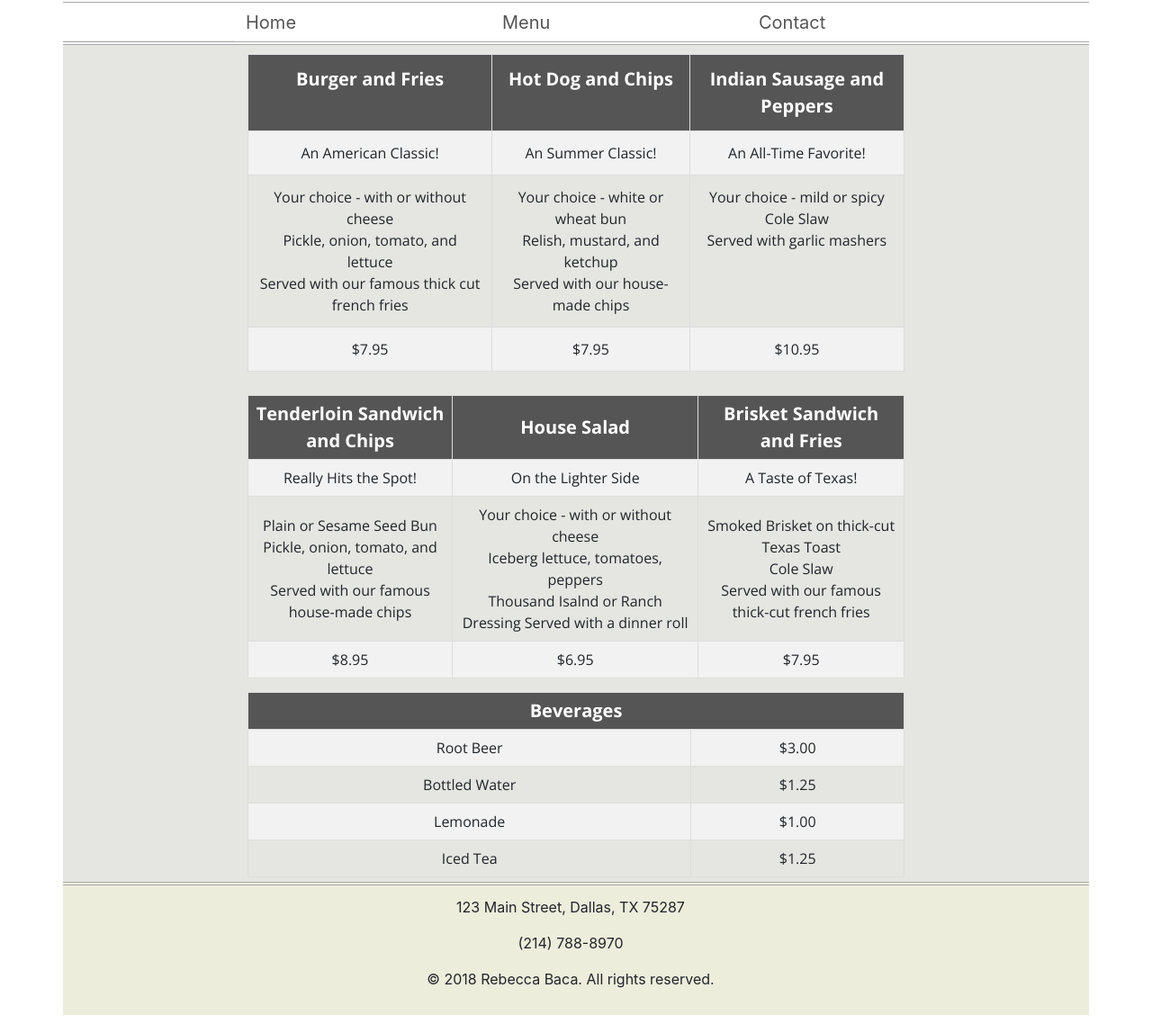
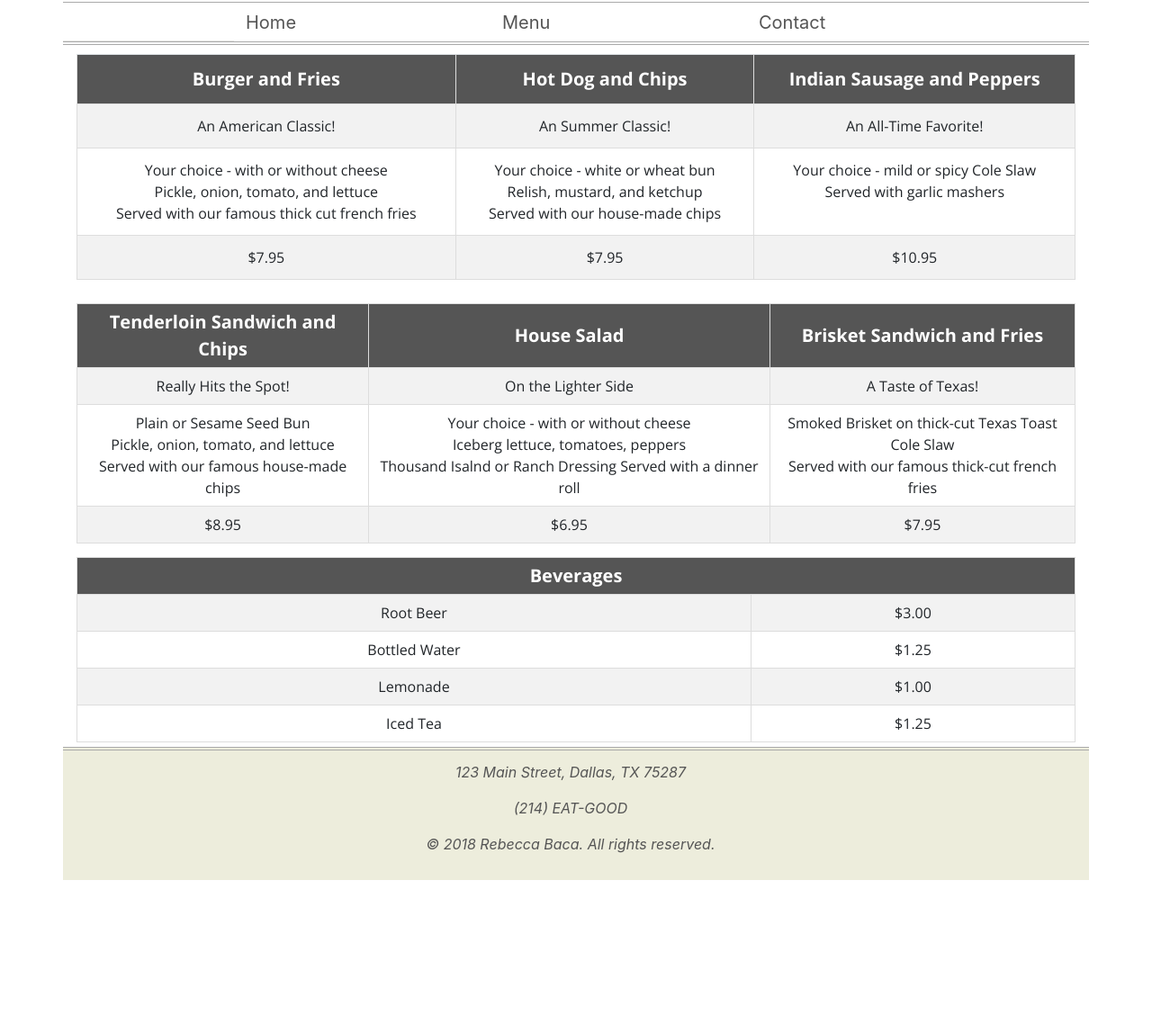
Before and after one commit to PegaFemBlog/restaurantRedo, a plain HTML site: page menu.html in a window 1280 px wide. Shown: the part 141-1289 px from the top of the page at 90% size. After the commit the page ends 1139 px from the top, so only its background shows below. Drawn offline with nearby package versions, Linux system fonts and the light colour scheme.

Commit message:
Bootstrap 4 Grid Changes to Menu
On my menu page, I changed the grid layout to ensure table stacks well on smaller screens. Added a bit of styling on CSS to change hover effects. Also added animation to main page burger and brew image. Changed footer to have italic fonts and changed the color to match the color scheme.

```diff
--- a/menu.html
+++ b/menu.html
@@ -36,8 +36,7 @@ Most recent revision: 9.26.18 -->
 <!----------------MIDDLE OF PAGE/CONTENT --------------------->
 <!--------------------------------- Menu 1 ------------------------>
 <div class="row">
-		<div class="col colorMe"></div>
-		<div class="col-8 colorMe">
+		<div class="col">
 			<table class="table">
 			<tr><!--row 1-->
 			<th>Burger and Fries</th>
@@ -59,14 +58,12 @@ Most recent revision: 9.26.18 -->
 			<td>$7.95</td>
 			<td>$10.95</td>
 		</tr>
-</table>
+		</table>
 			</div>
-		<div class="col colorMe"></div>
 </div>
 <!---------------------------------Menu 2 ------------------------>
 <div class="row">
-		<div class="col colorMe"></div>
-				<div class="col-8 colorMe">
+					<div class="col">
 			<table>
 			<tr><!--row 1-->
 			<th>Tenderloin Sandwich and Chips</th>
@@ -90,12 +87,11 @@ Most recent revision: 9.26.18 -->
 		</tr>
 	</table>
 				</div>
-		<div class="col colorMe"></div>
+
 	</div>
 <!---------------------------------Beverages ------------------------>
 <div class="row">
-		<div class="col colorMe"></div>
-		<div class="col-8 colorMe">
+		<div class="col">
 				<table>
 			<tr><!--row 1-->
 			<th colspan="3" class="beverages">Beverages</th>
@@ -118,13 +114,12 @@ Most recent revision: 9.26.18 -->
 		</tr>
 	</table>
 		</div>
-		<div class="col colorMe"></div>
 </div>
 <!---------------- footer --------------------->
 <div class="row">
 		<div class="col" id="footer">
 		 <p>123 Main Street, Dallas, TX 75287</p>
-		<p>(214) 788-8970</p>
+		<p>(214) EAT-GOOD</p>
 		<p>&copy; 2018 Rebecca Baca. All rights reserved.</p>
 		</div>
 </div>
--- a/restaurantstyle.css
+++ b/restaurantstyle.css
@@ -28,8 +28,7 @@
   line-height: 1;
   background-color: rgb(237, 237, 220);
   position: relative;
-}
-/* TABLE SIZE */
+ }
 @media only screen and (max-width: 600px) {
 #logo {
 	font-size: 60px;
@@ -47,21 +46,21 @@
 /********************* RESTAURANT DESCRIPTION ***********/
 @media only screen and (max-width: 300px) {
 #restaurant {
-	color: rgb(237, 237, 220);
+	color:  #d1bd6e;
 	text-shadow: -1px 0 black, 0 1px black, 1px 0 black, 0 -1px black;
 	font-family: 'Permanent Marker', cursive;
 	font-size: 15px;
 }}
 @media only screen and (max-width: 600px) {
 #restaurant {
-	color: rgb(237, 237, 220);
+	color:  #d1bd6e;
 	text-shadow: -1px 0 black, 0 1px black, 1px 0 black, 0 -1px black;
 	font-family: 'Permanent Marker', cursive;
 	font-size: 25px;
 }}
 @media only screen and (min-width: 601px) {
 		#restaurant {
-			color: rgb(237, 237, 220);
+			color:  #d1bd6e;
 			text-shadow: -2px 0 black, 0 2px black, 2px 0 black, 0 -2px black;
 			font-family: 'Permanent Marker', cursive;
 			font-size: 60px;
@@ -82,6 +81,10 @@
 	border: 8px solid dimgray;
 	border-radius: 8px;
 }
+/**************** Main Page Burger Image Animation ***************/
+#burger { transition: all .2s ease-in-out; }
+#burger:hover { transform: scale(1.1); }
+/**************** End Burger Image Animation *********************/
 #nav {
 	border-top: 4px double #AAA;
 	border-bottom: 4px double #AAA;
@@ -92,6 +95,9 @@
 	background-color: rgb(237, 237, 220);
 	padding: 12px 12px 12px 0;
 	text-align: center;
+	color: #555;
+	font-style: italic;
+	font-size: 1em;
 }
 body {
   padding: 20px 70px;
@@ -166,13 +172,15 @@ table th {
 .beverages {
 	text-align: center;
 }
-@media only screen and (max-width: 300px) {
-table th{
-	font-size: 10px;
-}}
+/* TABLE SIZE */
 @media only screen and (max-width: 600px) {
 table th {
 	font-size: 15px;
+}}
+/* SMARTPHONES PORTRAIT */
+@media only screen and (max-width: 300px) {
+table th {
+	font-size: 10px;
 }}
 /*****************************************
 					Form Styling
```
